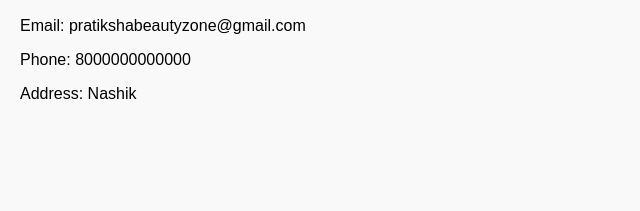
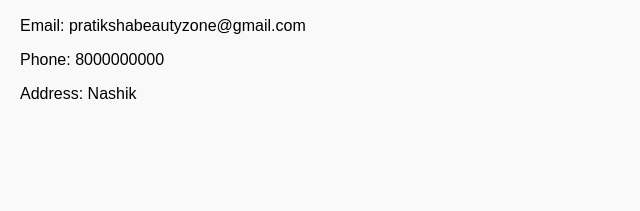
Before and after one commit to Shivani2306/ParlourWebsite, a plain HTML site: page contact.html in a window 1280 px wide. Shown: the part 225-436 px from the top of the page, 0-640 px from the left. Drawn offline with Linux system fonts and the light colour scheme.

```diff
--- a/contact.html
+++ b/contact.html
@@ -21,7 +21,7 @@
     <main>
         <h2>Get in Touch</h2>
         <p>Email: pratikshabeautyzone@gmail.com</p>
-        <p>Phone: 8000000000000</p>
+        <p>Phone: 8000000000</p>
         <p>Address: Nashik</p>
     </main>
     <footer>
```
